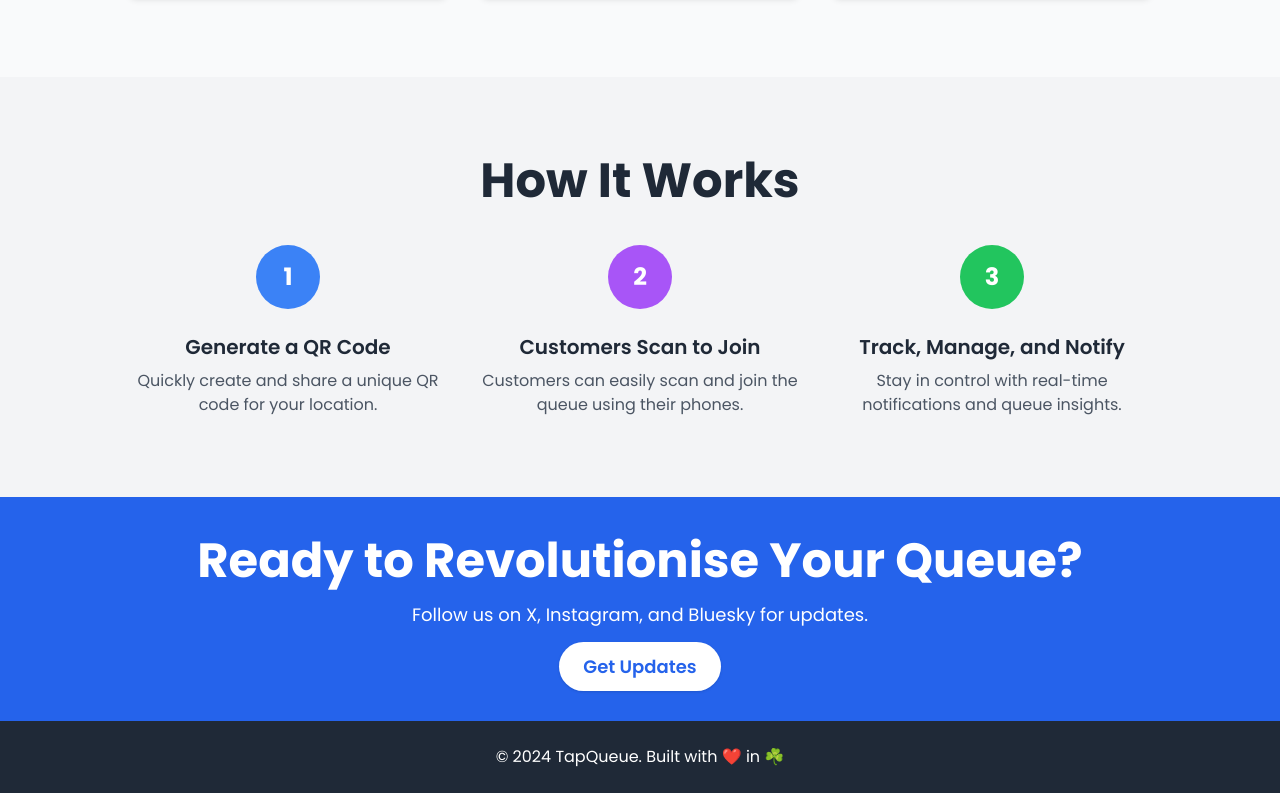
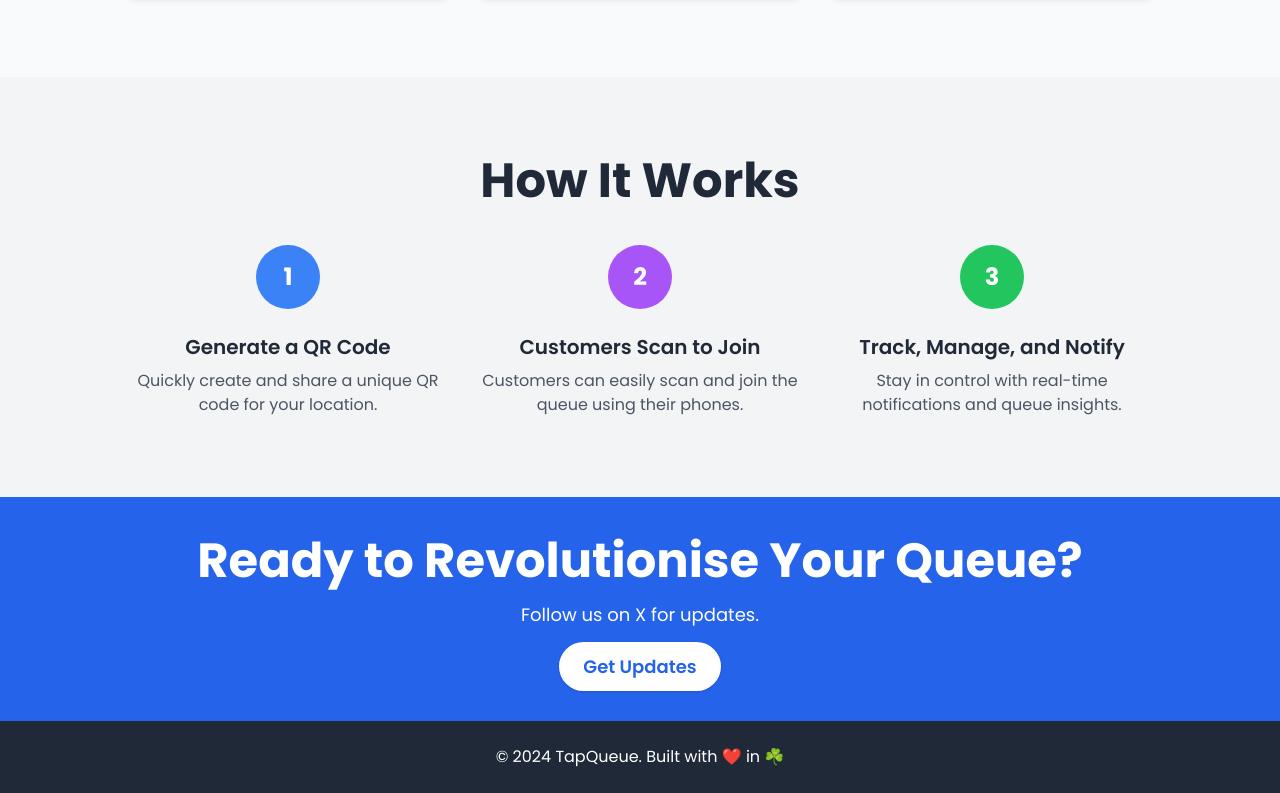
Before and after one commit to LukeM94/TapQueue_public, a plain HTML site: page index.html in a window 1280 px wide. Shown: the part 927-1720 px from the top of the page. Drawn offline with nearby package versions, Linux system fonts and the light colour scheme.

Commit message:
Update index.html

```diff
--- a/index.html
+++ b/index.html
@@ -101,7 +101,7 @@
     <section id="cta" class="bg-blue-600 dark:bg-blue-700 text-white py-10 px-6">
         <div class="max-w-5xl mx-auto text-center">
             <h2 class="text-3xl md:text-5xl font-bold">Ready to Revolutionise Your Queue?</h2>
-            <p class="mt-4 text-lg">Follow us on X, Instagram, and Bluesky for updates.</p>
+            <p class="mt-4 text-lg">Follow us on X for updates.</p>
             <div class="mt-6">
                 <a href="https://x.com/tap_queue" class="bg-white text-blue-600 px-6 py-3 rounded-full text-lg font-semibold shadow hover:bg-gray-200 dark:bg-gray-800 dark:text-white">Get Updates</a>
             </div>
```
